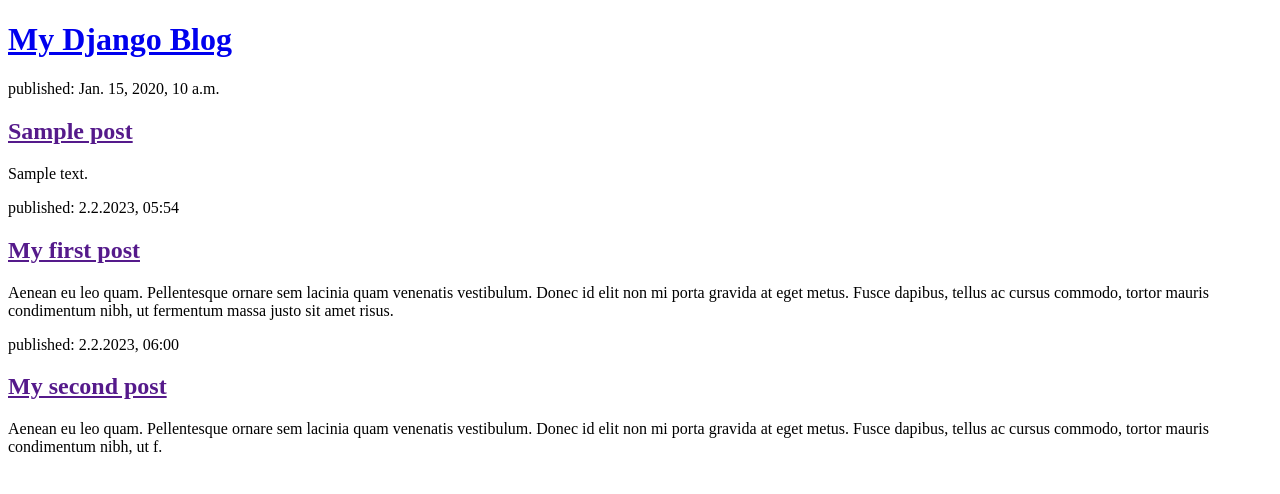
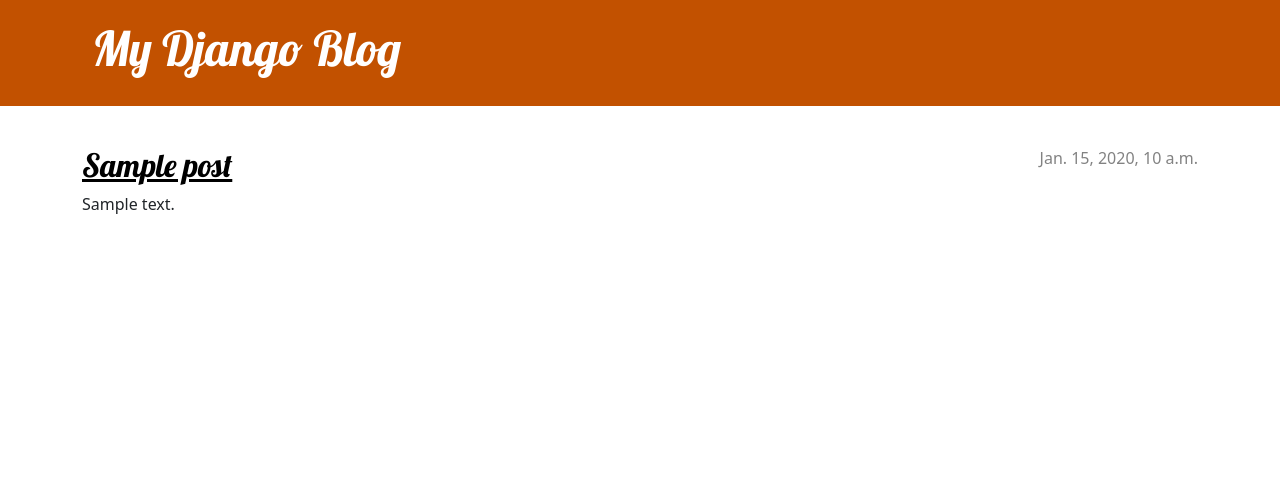
Before and after one commit to edomoo/first-blog, a Django app: page / in a window 1280 px wide. Shown: the top 494 px of the page. Run offline with Django 4.2, Linux system fonts and the light colour scheme; tables that the repository leaves empty hold one stand-in row (values such as "Sample post").

Commit message:
Added view and base templates also CSS for the site

```diff
--- /dev/null
+++ b/blog/static/css/blog.css
@@ -0,0 +1,70 @@
+.page-header {
+  background-color: #C25100;
+  margin-top: 0;
+  margin-bottom: 40px;
+  padding: 20px 20px 20px 40px;
+}
+
+.page-header h1,
+.page-header h1 a,
+.page-header h1 a:visited,
+.page-header h1 a:active {
+  color: #ffffff;
+  font-size: 36pt;
+  text-decoration: none;
+}
+
+h1,
+h2,
+h3,
+h4 {
+  font-family: 'Lobster', cursive;
+}
+
+.date {
+  color: #828282;
+}
+
+.save {
+  float: right;
+}
+
+.post-form textarea,
+.post-form input {
+  width: 100%;
+}
+
+.top-menu,
+.top-menu:hover,
+.top-menu:visited {
+  color: #ffffff;
+  float: right;
+  font-size: 26pt;
+  margin-right: 20px;
+}
+
+.post {
+  margin-bottom: 70px;
+}
+
+.post h2 a,
+.post h2 a:visited {
+  color: #000000;
+}
+
+.post > .date,
+.post > .actions {
+  float: right;
+}
+
+.btn-secondary,
+.btn-secondary:visited {
+  color: #C25100;
+  background: none;
+  border-color: #C25100;
+}
+
+.btn-secondary:hover {
+  color: #FFFFFF;
+  background-color: #C25100;
+}
--- /dev/null
+++ b/blog/templates/blog/base.html
@@ -0,0 +1,26 @@
+{% load static %}
+<!DOCTYPE HTML>
+<html>
+  <head>
+    <title>EdoMoo Blog</title>
+    <link href="https://cdn.jsdelivr.net/npm/bootstrap@5.3.0-alpha1/dist/css/bootstrap.min.css" rel="stylesheet" integrity="sha384-GLhlTQ8iRABdZLl6O3oVMWSktQOp6b7In1Zl3/Jr59b6EGGoI1aFkw7cmDA6j6gD" crossorigin="anonymous">
+    <link rel="stylesheet" href="{% static 'css/blog.css' %}">
+    <link href="//fonts.googleapis.com/css?family=Lobster&subset=latin,latin-ext" rel="stylesheet" type="text/css">
+  </head>
+  <body>
+    <header class="page-header">
+      <div class="container">
+        <h1><a href="/">My Django Blog</a></h1>
+      </div>
+    </header>
+
+    <main class="container">
+      <div class="row">
+          <div class="col">
+          {% block content %}
+          {% endblock %}
+          </div>
+       </div>
+    </main>
+  </body>
+</html>
--- a/blog/templates/blog/post_list.html
+++ b/blog/templates/blog/post_list.html
@@ -1,33 +1,13 @@
-<!DOCTYPE html>
-<html>
-    <head>
-        <title>EdoMoo Blog</title>
-    </head>
-    <body>
-        <header>
-            <h1><a href="/">My Django Blog</a></h1>
-        </header>
+{% extends 'blog/base.html' %}
 
-        {% for post in posts %}
-        <article>
-          <time>published: {{ post.published_date }}</time>
-          <h2><a href="">{{ post.title }}</a></h2>
-          <p>{{ post.text|linebreaksbr }}</p>
+{% block content %}
+    {% for post in posts %}
+        <article class="post">
+            <time class="date">
+                {{ post.published_date }}
+            </time>
+            <h2><a href="{% url 'post_detail' pk=post.pk %}">{{ post.title }}</a></h2>
+            <p>{{ post.text|linebreaksbr }}</p>
         </article>
-        {% endfor %}
-
-        <article>
-            <time>published: 2.2.2023, 05:54</time>
-            <h2><a href="">My first post</a></h2>
-            <p>Aenean eu leo quam. Pellentesque ornare sem lacinia quam venenatis vestibulum. Donec id elit non mi porta gravida at eget metus. Fusce dapibus, tellus ac cursus commodo, tortor mauris condimentum nibh, ut fermentum massa justo sit amet risus.</p>
-        </article>
-
-        <article>
-            <time>published: 2.2.2023, 06:00</time>
-            <h2><a href="">My second post</a></h2>
-            <p>Aenean eu leo quam. Pellentesque ornare sem lacinia quam venenatis vestibulum. Donec id elit non mi porta gravida at eget metus. Fusce dapibus, tellus ac cursus commodo, tortor mauris condimentum nibh, ut f.</p>
-        </article>
-
-
-    </body>
-</html>
+    {% endfor %}
+{% endblock %}
--- a/blog/urls.py
+++ b/blog/urls.py
@@ -3,4 +3,5 @@ from . import views
 
 urlpatterns = [
     path('', views.post_list, name='post_list'),
+    path('post/<int:pk>/', views.post_detail, name='post_detail'),
 ]
--- a/blog/views.py
+++ b/blog/views.py
@@ -1,7 +1,11 @@
-from django.shortcuts import render
+from django.shortcuts import render, get_object_or_404
 from .models import Post
 from django.utils import timezone
 
 def post_list(request):
     posts = Post.objects.filter(published_date__lte=timezone.now()).order_by('published_date')
     return render(request, 'blog/post_list.html', {'posts': posts})
+
+def post_detail(request, pk):
+    post = get_object_or_404(Post, pk=pk)
+    return render(request, 'blog/post_detail.html', {'post': post})
```
Also changed, not shown: blog/templates/blog/post_detail.html (added, +13 -0 lines).
